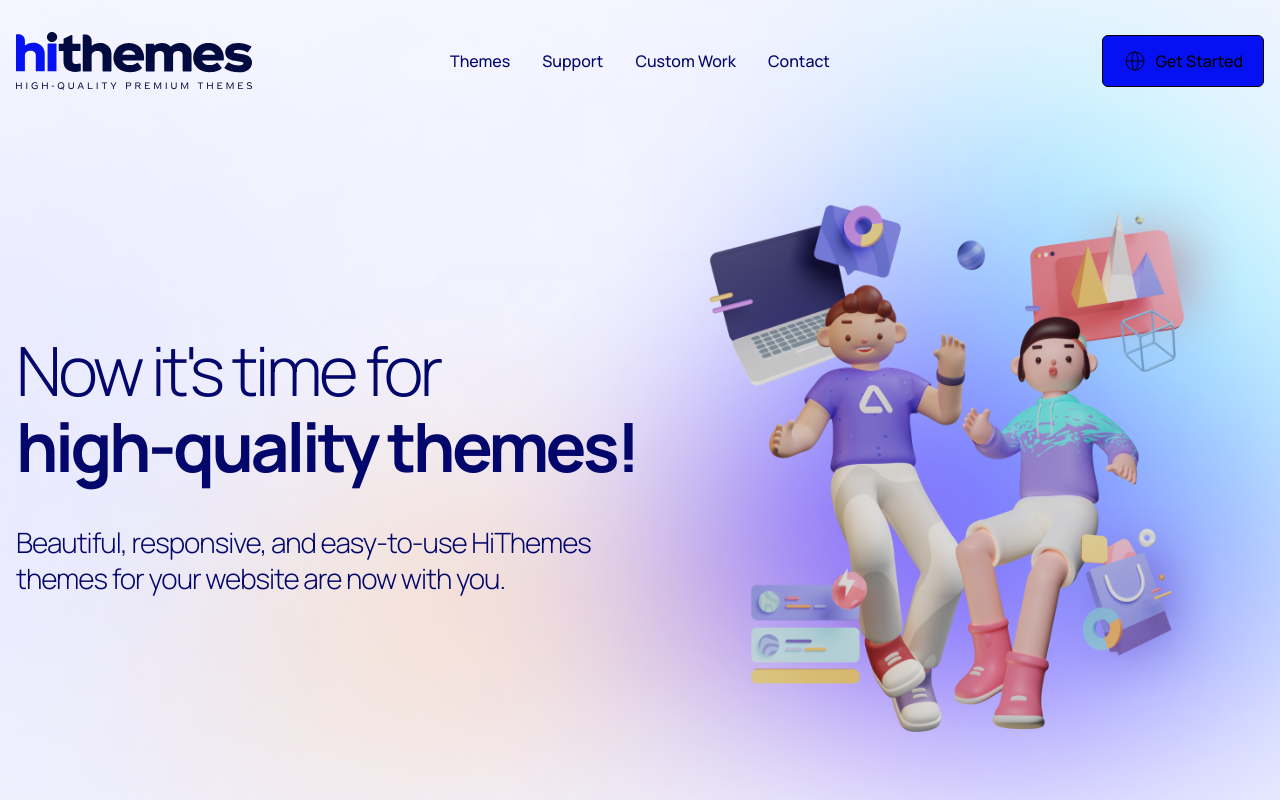
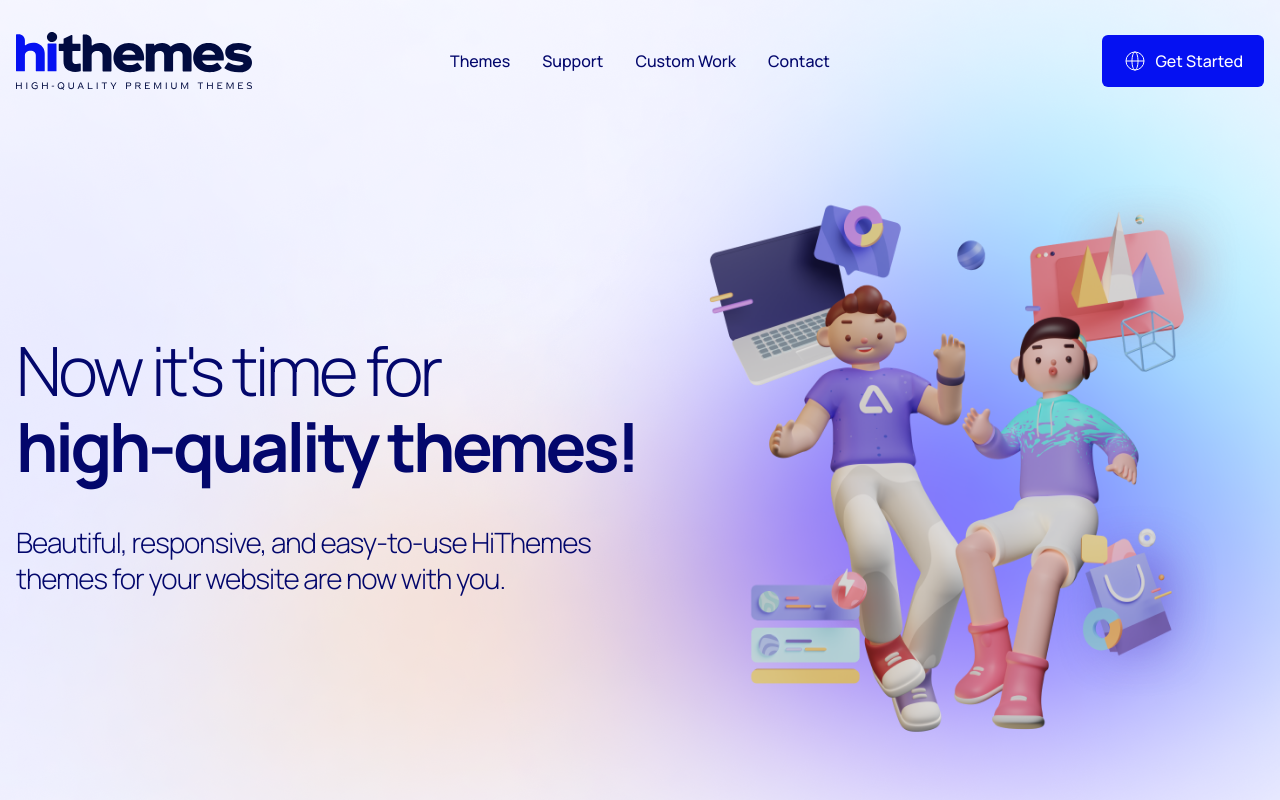
Before and after one commit to hithemes/hithemes, a Next.js app: page / in a window 1280 px wide. Shown: the top 800 px of the page. Built offline with nearby package versions, Linux system fonts and the light colour scheme.

Commit message:
Color problem fixed

```diff
--- a/tailwind.config.js
+++ b/tailwind.config.js
@@ -1,4 +1,5 @@
 const defaultTheme = require('tailwindcss/defaultTheme')
+const colors = require('tailwindcss/colors')
 
 module.exports = {
   content: [
@@ -18,6 +19,7 @@ module.exports = {
     fontFamily: {
       sans: ['Manrope', ...defaultTheme.fontFamily.sans]
     },
+    extend: {
       colors: {
         go: {
           50: '#E6EEED',
@@ -38,6 +40,7 @@ module.exports = {
           300: '#3D3B38'
         }
       }
+    }
   },
   plugins: [require('@tailwindcss/aspect-ratio'), require('@tailwindcss/forms')]
 }
```
Lines whose indentation alone changed are shown as unchanged.
